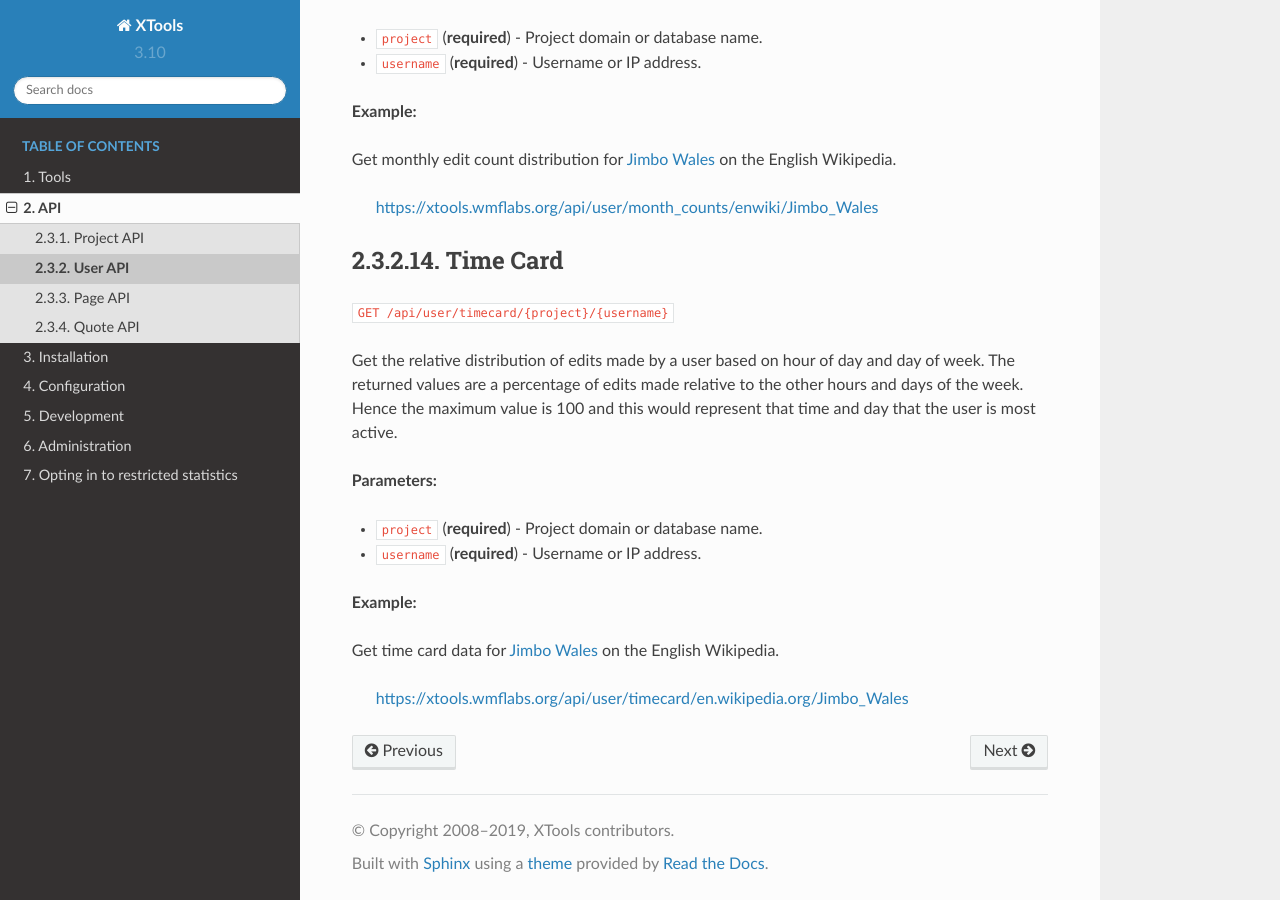
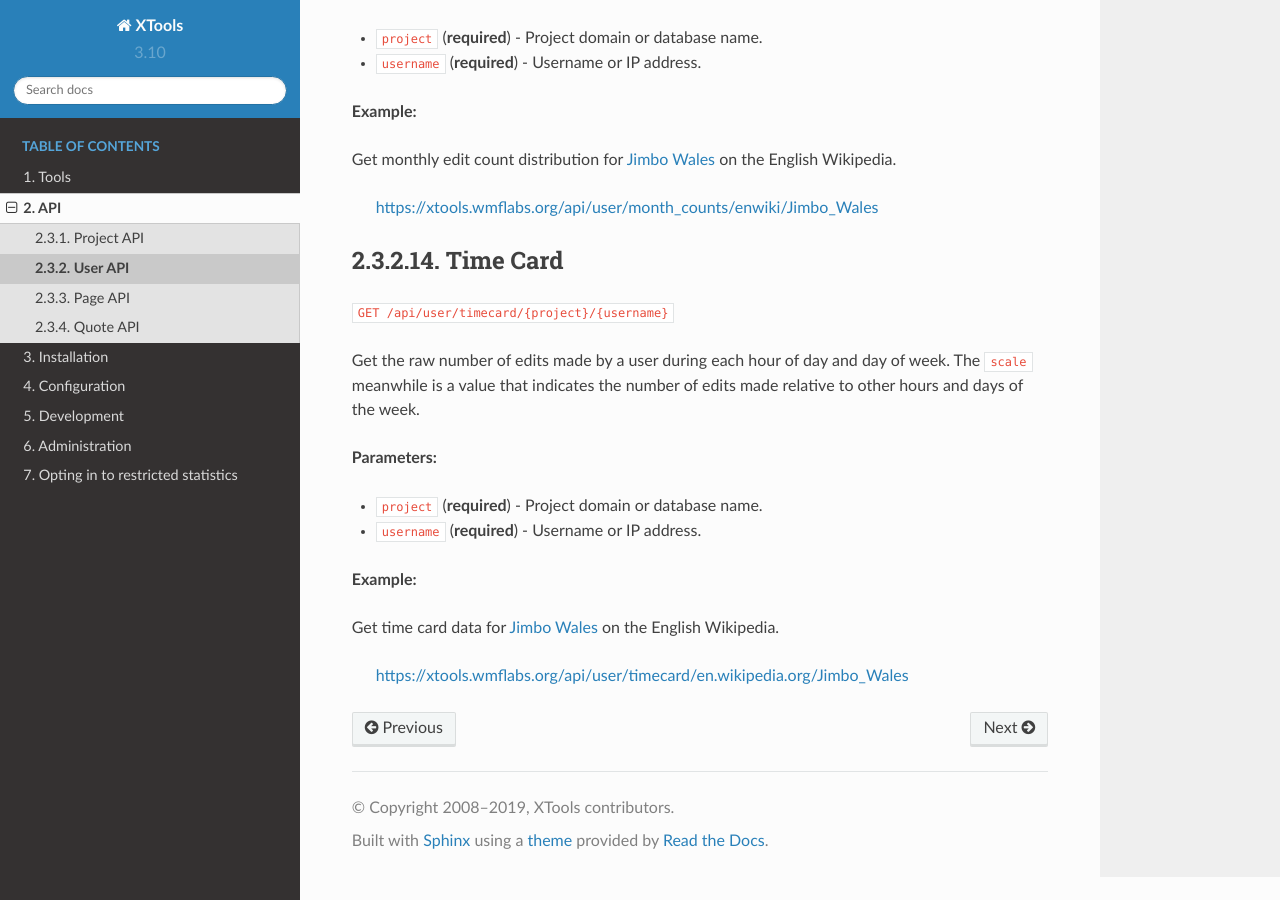
Before and after one commit to x-tools/xtools, a Sphinx documentation site: the page built from docs/api/user.rst, in a window 1280 px wide and 900 px high, scrolled down 8394 px. Built offline with Sphinx 7.4.7 and the Read the Docs theme 2.0.0, drawn with Linux system fonts in a browser that asks for light colours.

Commit message:
Update docs on timecard API endpoint

```diff
--- a/docs/api/user.rst
+++ b/docs/api/user.rst
@@ -328,9 +328,8 @@ Time Card
 =========
 ``GET /api/user/timecard/{project}/{username}``
 
-Get the relative distribution of edits made by a user based on hour of day and day of week. The returned values are
-a percentage of edits made relative to the other hours and days of the week. Hence the maximum value is 100 and this
-would represent that time and day that the user is most active.
+Get the raw number of edits made by a user during each hour of day and day of week. The ``scale`` meanwhile
+is a value that indicates the number of edits made relative to other hours and days of the week.
 
 **Parameters:**
 
```
